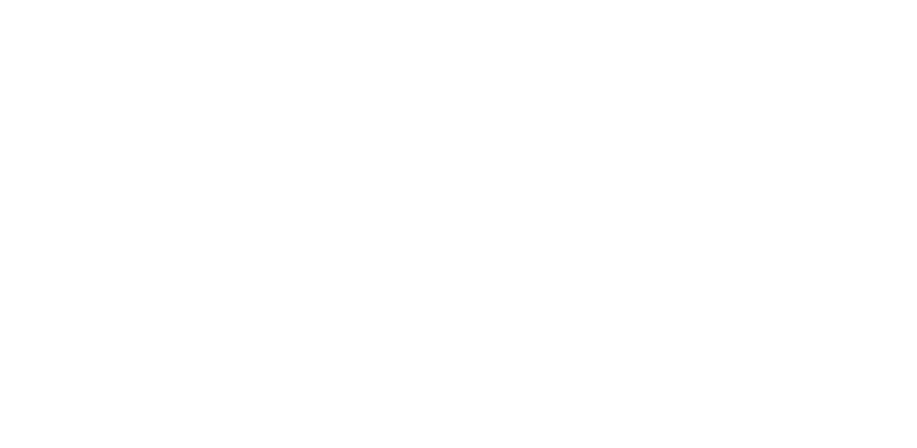
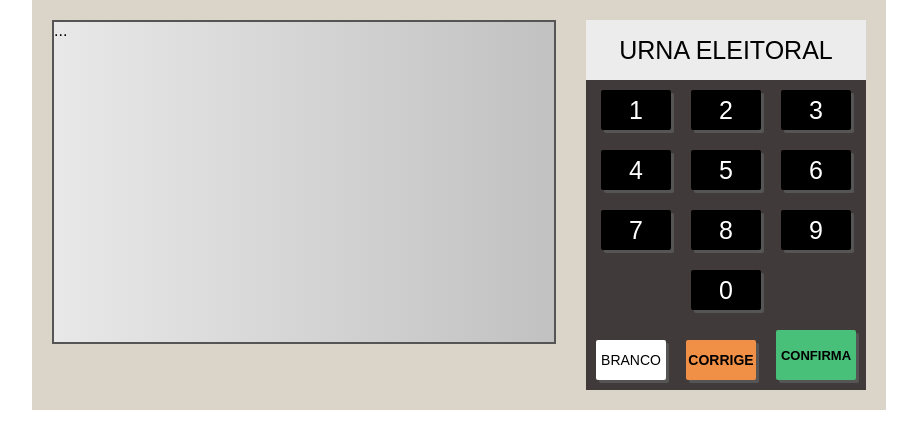
Before and after one commit to gabrielcoelhox/urna-eletronica, a plain HTML site: page index.html in a window 1280 px wide. Shown: the whole page, without its empty margins (181-1098 px from the left). Drawn offline with Linux system fonts and the light colour scheme.

Commit message:
Criando a interface - Botões, tela e teclado

```diff
--- a/assets/css/style.css
+++ b/assets/css/style.css
@@ -0,0 +1,88 @@
+* {
+    font-family: Arial, Helvetica, sans-serif;
+}
+
+body {
+    margin: 0;
+    display: flex;
+    justify-content: center;
+    align-items: center;
+}
+
+.urna {
+    background-color: #dbd5c9;
+    padding: 20px;
+    display: flex;
+}
+
+.tela {
+    width: 500px;
+    height: 320px;
+    background: linear-gradient(to right, #E8E8E8, #C1C1C1);
+    border: 2px solid #555;
+}
+
+.nome {
+    width: 280px;
+    height: 60px;
+    background-color: #ececec;
+    display: flex;
+    justify-content: center;
+    align-items: center;
+    position: absolute;
+    margin-left: 534px;
+}
+
+.nome--urna{
+    text-transform: uppercase;
+    font-size: 25px;
+}
+
+.teclado {
+    background-color: #403a3a;
+    margin-left: 30px;
+    margin-top: 60px;
+}
+
+.teclado--linha {
+    display: flex;
+    justify-content: center;
+    align-items: flex-end;
+}
+
+.teclado--botao {
+    width: 70px;
+    height: 40px;
+    background-color: black;
+    color: #FFF;
+    font-size: 25px;
+    display: flex;
+    justify-content: center;
+    align-items: center;
+    margin: 10px;
+    cursor: pointer;
+    box-shadow: 3px 3px 0px #555;
+    border-radius: 2px;
+}
+
+.btn--branco {
+    background-color: #FFF;
+    color: #000;
+    font-size: 14px;
+}
+
+.btn--corrige {
+    background-color: #F09046;
+    color: #000;
+    font-size: 14px;
+    font-weight: bold;
+}
+
+.btn--confirma {
+    background-color: #48c079;
+    color: #000;
+    font-size: 13px;
+    width: 80px;
+    height: 50px;
+    font-weight: bold;
+}
--- a/index.html
+++ b/index.html
@@ -9,7 +9,39 @@
     <title>Urna Eletrônica</title>
 </head>
 <body>
-
+    <div class="urna">
+        <div class="tela">
+            ...
+        </div>
+        <div class="nome">
+            <div class="nome--urna">Urna Eleitoral</div>
+        </div>
+        <div class="teclado">
+            <div class="teclado--linha">
+                <div class="teclado--botao">1</div>
+                <div class="teclado--botao">2</div>
+                <div class="teclado--botao">3</div>
+            </div>
+            <div class="teclado--linha">
+                <div class="teclado--botao">4</div>
+                <div class="teclado--botao">5</div>
+                <div class="teclado--botao">6</div>
+            </div>
+            <div class="teclado--linha">
+                <div class="teclado--botao">7</div>
+                <div class="teclado--botao">8</div>
+                <div class="teclado--botao">9</div>
+            </div>
+            <div class="teclado--linha">
+                <div class="teclado--botao">0</div>
+            </div>
+            <div class="teclado--linha">
+                <div class="teclado--botao btn--branco">BRANCO</div>
+                <div class="teclado--botao btn--corrige">CORRIGE</div>
+                <div class="teclado--botao btn--confirma">CONFIRMA</div>
+            </div>
+        </div>
+    </div>
 
     <script src="assets/js/script.js"></script>
 </body>
```
